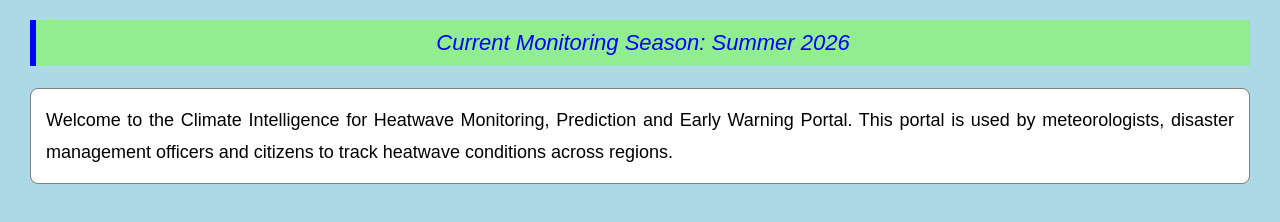
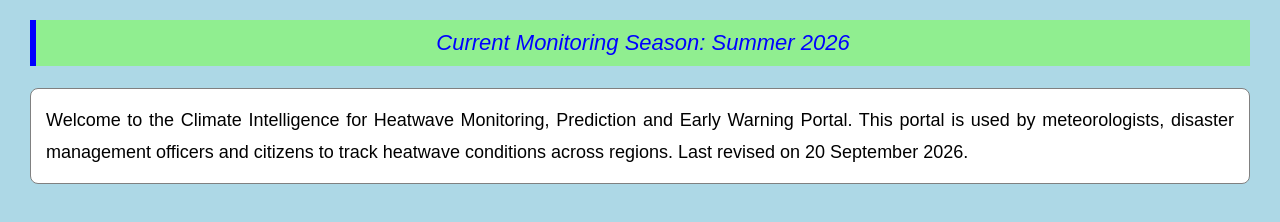
Before and after one commit to zaleelbukhari/heatwave-intelligence-C1, a plain HTML site: page index.html in a window 1280 px wide. Shown: the part 262-484 px from the top of the page. Drawn offline with Linux system fonts and the light colour scheme.

Commit message:
Updated homepage and styling

```diff
--- a/index.html
+++ b/index.html
@@ -26,7 +26,7 @@ Current Monitoring Season: Summer 2026
 background-color:white; padding:15px; border:1px solid gray; border-radius:8px;">
 Welcome to the Climate Intelligence for Heatwave Monitoring, Prediction and Early Warning
 Portal. This portal is used by meteorologists, disaster management officers and citizens
-to track heatwave conditions across regions.
+to track heatwave conditions across regions. Last revised on 20 September 2026.
 </p>
 </body>
 </html>
```
